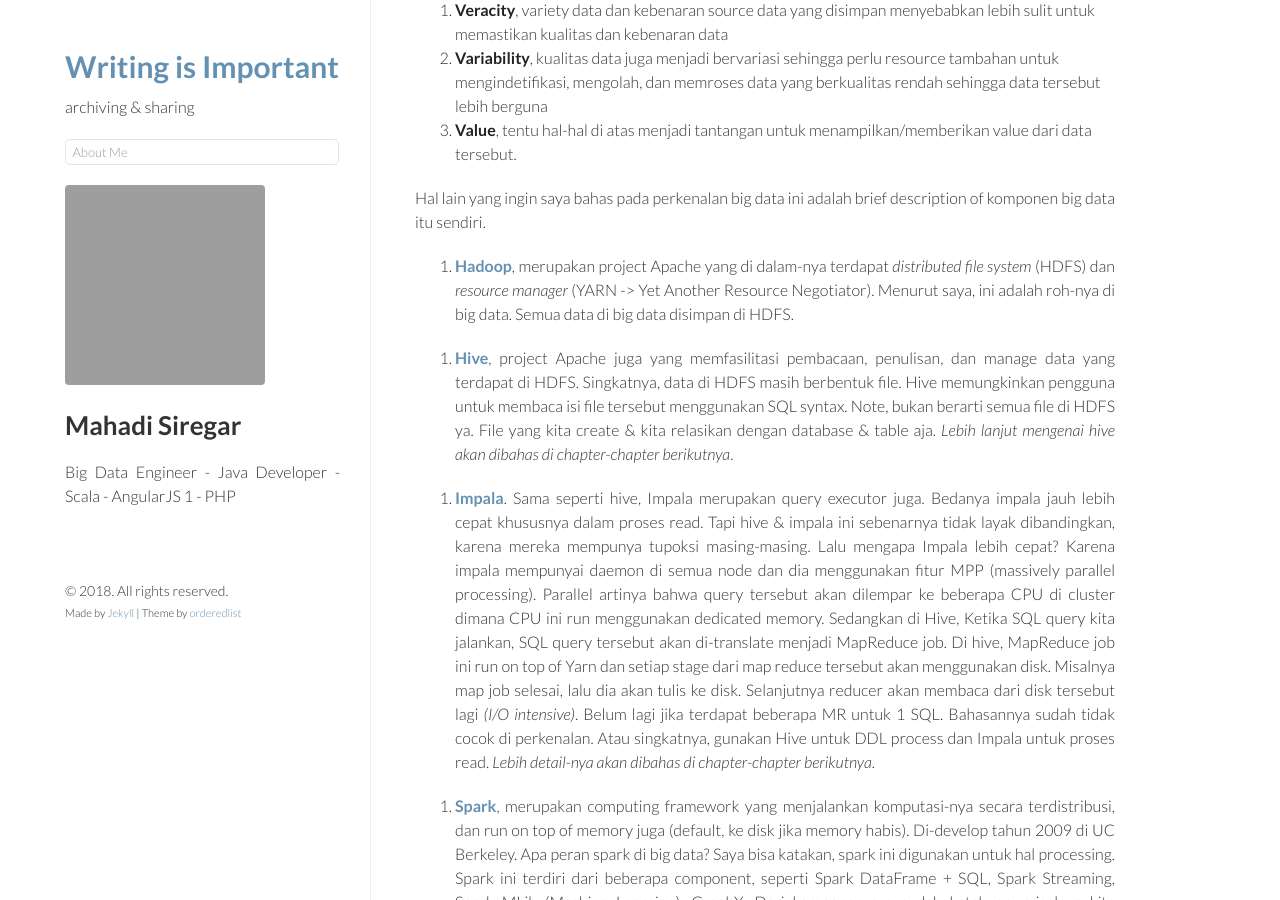
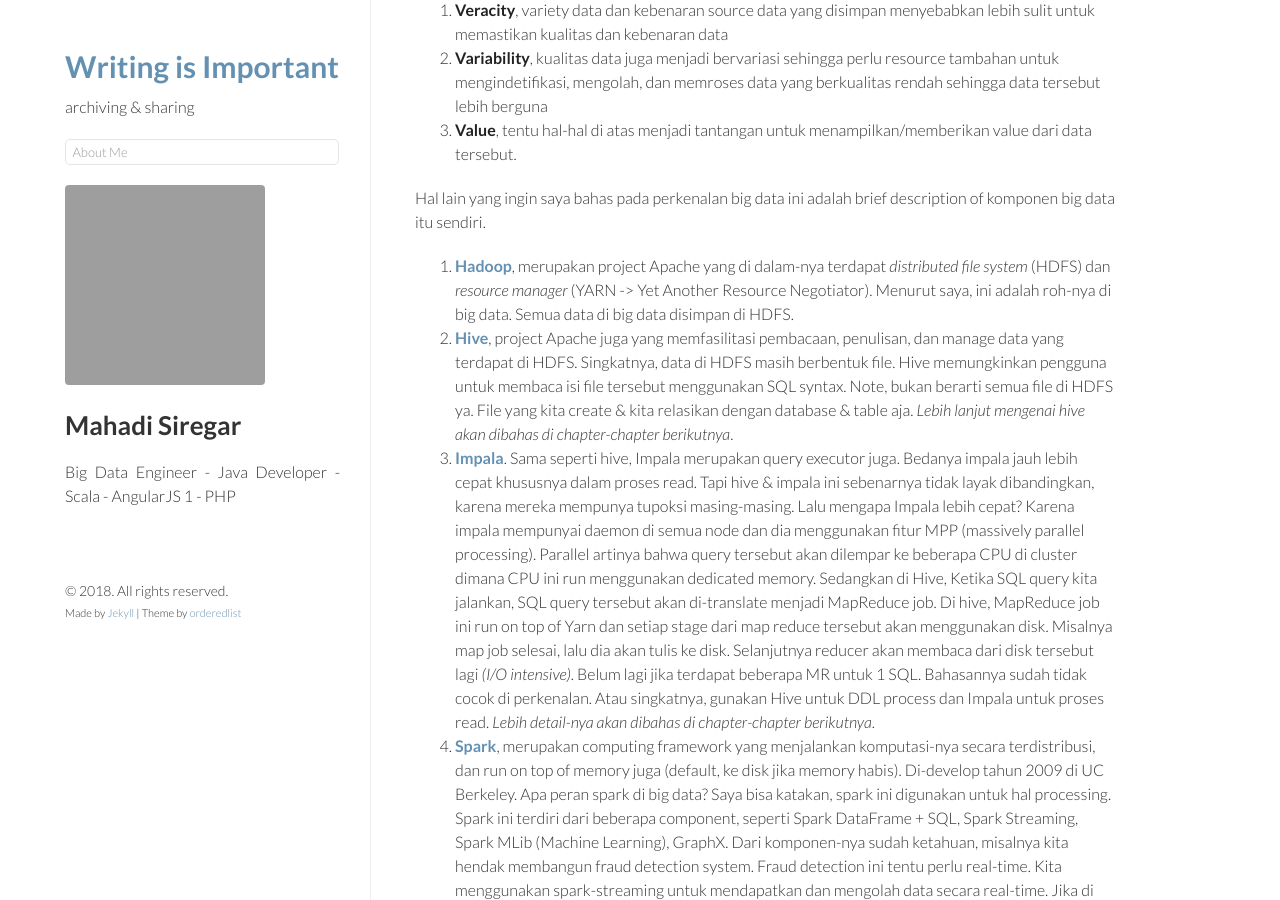
Before and after one commit to regar016/mahadisiregar.github.io, a Jekyll site: the page built from _posts/2018-06-13-berkenalan-dengan-big-data.markdown, in a window 1280 px wide and 900 px high, scrolled down 1551 px. Built offline with Jekyll 4.4.1, drawn with Linux system fonts in a browser that asks for light colours; grey boxes are pictures that could not be loaded.

Commit message:
update - berkenalan dengan big data

```diff
--- a/_posts/2018-06-13-berkenalan-dengan-big-data.markdown
+++ b/_posts/2018-06-13-berkenalan-dengan-big-data.markdown
@@ -39,27 +39,17 @@ Terdapat 3 karakteristik lain yang lebih mengarah kepada tantangan di big data,
 Hal lain yang ingin saya bahas pada perkenalan big data ini adalah brief description of komponen big data itu sendiri.
 
 1.	**[Hadoop](https://hadoop.apache.org/docs/current/)**, merupakan project Apache yang di dalam-nya terdapat *distributed file system* (HDFS) dan *resource manager* (YARN -> Yet Another Resource Negotiator). Menurut saya, ini adalah roh-nya di big data. Semua data di big data disimpan di HDFS.
-{: .text-justify}
 2.	**[Hive](https://hive.apache.org)**, project Apache juga yang memfasilitasi pembacaan, penulisan, dan manage data yang terdapat di HDFS. Singkatnya, data di HDFS masih berbentuk file. Hive memungkinkan pengguna untuk membaca isi file tersebut menggunakan SQL syntax. Note, bukan berarti semua file di HDFS ya. File yang kita create & kita relasikan dengan database & table aja. *Lebih lanjut mengenai hive akan dibahas di chapter-chapter berikutnya*.
-{: .text-justify}
 3.	**[Impala](https://impala.apache.org)**. Sama seperti hive, Impala merupakan query executor juga. Bedanya impala jauh lebih cepat khususnya dalam proses read. Tapi hive & impala ini sebenarnya tidak layak dibandingkan, karena mereka mempunya tupoksi masing-masing. Lalu mengapa Impala lebih cepat? Karena impala mempunyai daemon di semua node dan dia menggunakan fitur MPP (massively parallel processing). Parallel artinya bahwa query tersebut akan dilempar ke beberapa CPU di cluster dimana CPU ini run menggunakan dedicated memory. Sedangkan di Hive, Ketika SQL query kita jalankan, SQL query tersebut akan di-translate menjadi MapReduce job. Di hive, MapReduce job ini run on top of Yarn dan setiap stage dari map reduce tersebut akan menggunakan disk. Misalnya map job selesai, lalu dia akan tulis ke disk. Selanjutnya reducer akan membaca dari disk tersebut lagi *(I/O intensive)*. Belum lagi jika terdapat beberapa MR untuk 1 SQL. Bahasannya sudah tidak cocok di perkenalan. Atau singkatnya, gunakan Hive untuk DDL process dan Impala untuk proses read. *Lebih detail-nya akan dibahas di chapter-chapter berikutnya*.
-{: .text-justify}
 4. **[Spark](https://spark.apache.org)**, merupakan computing framework yang menjalankan komputasi-nya secara terdistribusi, dan run on top of memory juga (default, ke disk jika memory habis). Di-develop tahun 2009 di UC Berkeley. Apa peran spark di big data? Saya bisa katakan, spark ini digunakan untuk hal processing. Spark ini terdiri dari beberapa component, seperti Spark DataFrame + SQL, Spark Streaming, Spark MLib (Machine Learning), GraphX. Dari komponen-nya sudah ketahuan, misalnya kita hendak membangun fraud detection system. Fraud detection ini tentu perlu real-time. Kita menggunakan spark-streaming untuk mendapatkan dan mengolah data secara real-time. Jika di dalam logic sistem tersebut kita perlu check ke database (hadoop), maka kita bisa gunakan spark SQL di dalam code kita, dst. Code ini bisa kita buat menggunakan Scala, Java, Phyton, atau R. Dengan menambahkan library-library spark ke dalam project kita, maka API component spark tersebut di atas dapat kita gunakan di dalam code/project kita. *Lebih lanjut mengenai spark dan contoh project-nya, cara deploy/submit, akan dibahas di chapter-chapter berikutnya*.
-{: .text-justify}
 5. **[Kafka](https://kafka.apache.org/intro)**, merupakan message broker yang menyimpan data secara terdistribusi (replikasi). Buat yang sudah terbiasa menggunakan message broker seperti RabbitMQ, dll tentu akan lebih mudah familiar dengan kafka ini. Buat yang baru mendengar istilah message broker, message broker merupakan tempat penyimpanan data (broker, sifatnya sementara). Lalu apa bedanya dengan storage seperti database, dll? Broker ini punya fitur publish-subscibe. Kita bisa subsribe ke topic (mirip table di RDBMS) tertentu, lalu setiap ada data baru di topic tersebut maka program/aplikasi kita akan langsung dapat datanya (real-time). *Lebih lanjut mengenai kafka dan contoh project-nya, akan dibahas di chapter-chapter berikutnya*.
 6. **[HBase](https://hbase.apache.org)**, merupakan database yang bersifat non-relational, distributed, scalable, bisa menampung *very large data*, dan yang paling penting dia bersifat key-value base. Simplenya, HBase itu seperti *huge* hash table yang cara penyimpanan data-nya dengan cara key-value. Maka mendesign key yang baik sangat penting dalam menggunakan HBase. Jika di RDBMS masing-masing record wajib mempunyai jumlah colomn yang sama, maka di HBase tidak harus. Terdapat istilah row key, column family, column, dll. Walaupun di Hive kita bisa insert update data, tetapi seperti yang saya sebutkan di atas bahwa hadoop tidak cocok dengan OLTP. Maka HBase ada untuk mendukung data OLTP, tapi jangan pernah bayangkan bahwa HBase ini sama seperti relational database. Jauh berbeda, makanya detailnya *akan saya bahas lebih detail di chapter-chapter berikutnya*
-{: .text-justify}
 7. **[Yarn](https://hadoop.apache.org/docs/current/hadoop-yarn/hadoop-yarn-site/YARN.html)**, resource manager yang tentunya mengatur computational resource untuk setiap execution. Misalnya client melakukan eksekusi job atau task tertentu, maka Yarn yang akan menentukan, oh node Manager kamu node Y ya, kamu akan di-eksekusi di node X, karena node A, B, C sedang sibuk, node D sedang down, dst (*node: server*). Detailnya *akan saya bahas lebih detail di chapter-chapter berikutnya*
-{: .text-justify}
 8. **[Zookeeper](https://zookeeper.apache.org)**. Di big data banyak komponen-nya yang menggunakan nama hewan. Salah satunya adalah hadoop, yaitu gajah **mainan**. Seperti namanya, zookeeper (penjaga kebun binatang) merupakan services yang me-maintain konfigurasi dan dan men-sinkron-kan node-node (cluster) di hadoop.
-{: .text-justify}
 9. **[Sqoop](http://sqoop.apache.org)**, merupakan komponen untuk transfering data dari source ke hadoop. Misalkan kita hendak meng-ingest RDBMS ke hadoop, maka sqoop adalah komponen yang tepat untuk hal tersebut.
-{: .text-justify}
 10. **[Flume](https://flume.apache.org)**. Flume juga termasuk ingestion tools. Beda-nya, sqoop cocoknya digunakan untuk batch ingestion, flume untuk yang real-time walaupun flume sebenarnya juga bisa untuk batch. Flume lebih spesifik ditujukan untuk file ingestion, misalkan log file. Kita bisa stream dengan flume ke hadoop.
-{: .text-justify}
 11.	**[Pig](https://pig.apache.org), [Oozie](http://oozie.apache.org)**. Ini dibahas di chapter berikutnya saja lah.
 12. **[Cloudera](https://www.cloudera.com)** Cloudera sebenarnya bukan komponen hadoop. Dia adalah perusahaan di yang berkecimpung di hadoop. Salah satu produknya ya Cloudera itu sendiri. Cloudera (produk) ini menggabungkan semua komponen di atas ke satu bundle yang mereka sebut CDH (Cloudera Distribution Including Apache Hadoop). Bukan hanya menggabungkan, Cloudera ini sangat kompleks dan komplit. Terdapat detail cluster management, monitoring, BDR, dll. Kompetitor cloudera adalah Hortonworks, cuma sepertinya lebih terkenal, kece, dan lebih mahal Cloudera. Untuk Anda yang ingin belajar Cloudera silakan install dan baca-baca dokumentasi Cloudera [berikut](https://www.cloudera.com/downloads/quickstart_vms/5-13.html). Jangan lupa baca prerequisites-nya dulu karena spek host (laptop, PC)-nya harus mantap.
-{: .text-justify}
 
 Masih terdapat komponen lain di big data, cuma terlalu panjang kalau dibahas disini semua. Karena ini topiknya perkenalan, tentu target pembacanya adalah orang-orang (developers) yang belum familiar dengan big data dan ingin belajar big data. Apakah semua komponen di atas harus dipelajari dulu untuk menjadi big data engineer? Tidak. Bagaimana harus memulai? Buat Anda yang mempunyai kesempatan diterima bekerja menjadi big data engineer, misalkan sebelumnya Anda adalah java developer dan belum mengenal big data, saran saya langsung terjun aja. Saya juga awalnya seperti itu. Belajar di tempat. Lalu buat Anda yang mau belajar dulu, untuk self improvement misalnya. Mulailah dari hadoop (hadoop aja cukup -> hadoop sebenarnya terdiri dari HDFS, MapReduce, Yarn), next-nya hive (kalau hadoop dirasa kurang), lalu spark. Yang sudah familiar dengan yang distributed system, atau non-relational DB akan lebih mudah mengenal big data. FYI, masing-masing komponen ini sebenarnya juga sangat kompleks. Misalkan hadoop, atau spark. Terdapat sangat banyak hal di dalam-nya yang perlu dipelajari. Saya juga masih newbie.
 
```
